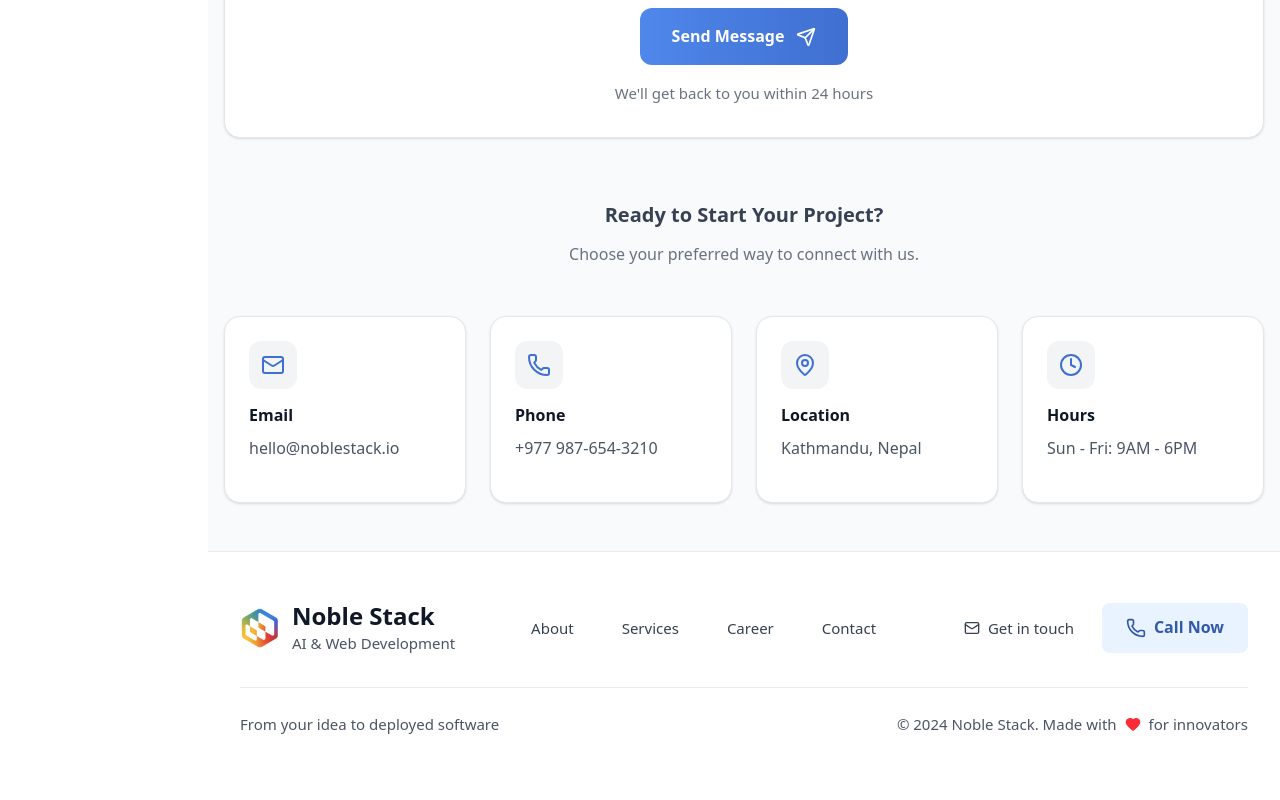
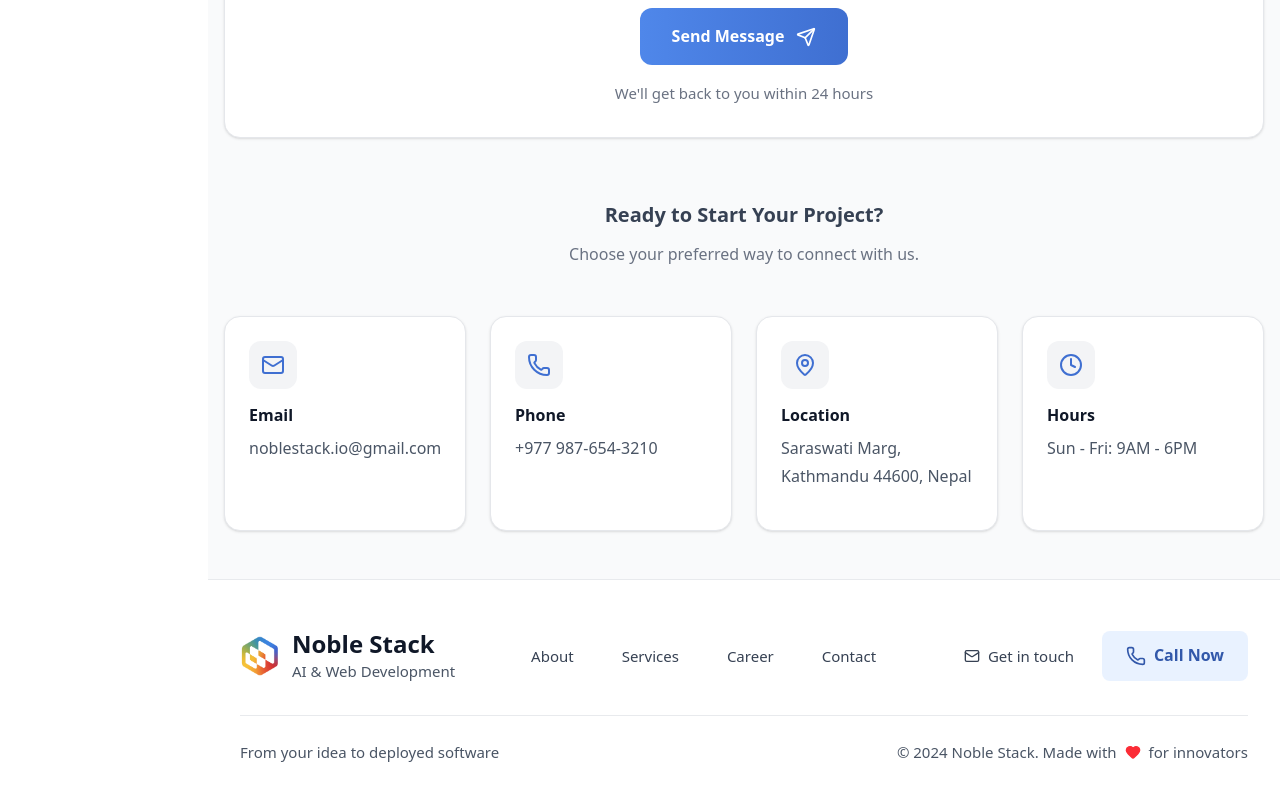
Before and after one commit to om202/NobleStack, a Next.js app: page /Contact in a window 1280 px wide. Shown: the part 888-1688 px from the top of the page. Built offline with nearby package versions, Linux system fonts and the light colour scheme.

Commit message:
update email and address

```diff
--- a/src/app/About/layout.tsx
+++ b/src/app/About/layout.tsx
@@ -78,11 +78,11 @@ export default function AboutLayout({
             logo: "https://noblestack.io/nbl.png",
             description: "Noble Stack is a leading technology company based in Kathmandu, Nepal, specializing in AI development, modern web applications, and intelligent automation solutions for clients across Nepal and South Asia.",
             foundingDate: "2019",
-            email: "hello@noblestack.io",
+            email: "noblestack.io@gmail.com",
             telephone: "+977-1-XXXXXXX",
             address: {
               "@type": "PostalAddress",
-              streetAddress: "Kathmandu",
+              streetAddress: "Saraswati Marg, Kathmandu 44600, Nepal",
               addressLocality: "Kathmandu",
               addressRegion: "Bagmati Province",
               postalCode: "44600",
--- a/src/app/About/page.tsx
+++ b/src/app/About/page.tsx
@@ -25,13 +25,7 @@ export default function About() {
       image: "/ved.png",
       bio: "",
     },
-    {
-      name: "Pooja",
-      role: "COO",
-      expertise: "Operations Management\nProcess Optimization",
-      image: "/placeholder-avatar.png",
-      bio: "",
-    },
+
     {
       name: "Omprakash",
       role: "CTO",
@@ -40,10 +34,10 @@ export default function About() {
       bio: "",
     },
     {
-      name: "Ranjit",
-      role: "Full Stack Intern",
-      expertise: "Web Development\nModern Frameworks",
-      image: "/ranjit.png",
+      name: "Hesamullah",
+      role: "Marketing Lead",
+      expertise: "Growth Strategy\nDigital Marketing",
+      image: "/Hesamullah.png",
       bio: "",
     },
   ];
--- a/src/app/Career/layout.tsx
+++ b/src/app/Career/layout.tsx
@@ -93,7 +93,7 @@ export default function CareerLayout({
               "@type": "Place",
               address: {
                 "@type": "PostalAddress",
-                streetAddress: "Kathmandu",
+                streetAddress: "Saraswati Marg, Kathmandu 44600, Nepal",
                 addressLocality: "Kathmandu",
                 addressRegion: "Bagmati Province",
                 postalCode: "44600",
@@ -136,7 +136,7 @@ export default function CareerLayout({
             },
             applicationContact: {
               "@type": "ContactPoint",
-              email: "careers@noblestack.io",
+              email: "noblestack.io@gmail.com",
               contactType: "HR",
               telephone: "+977-1-XXXXXXX"
             }
@@ -157,7 +157,7 @@ export default function CareerLayout({
             description: "Join our team of passionate developers, designers, and innovators working on cutting-edge AI and web development projects from our Kathmandu office, serving clients across Nepal and South Asia.",
             address: {
               "@type": "PostalAddress",
-              streetAddress: "Kathmandu",
+              streetAddress: "Saraswati Marg, Kathmandu 44600, Nepal",
               addressLocality: "Kathmandu",
               addressRegion: "Bagmati Province",
               postalCode: "44600",
--- a/src/app/Contact/layout.tsx
+++ b/src/app/Contact/layout.tsx
@@ -77,7 +77,7 @@ export default function ContactLayout({
               {
                 "@type": "ContactPoint",
                 telephone: "+977-1-XXXXXXX",
-                email: "hello@noblestack.io",
+                email: "noblestack.io@gmail.com",
                 contactType: "Customer Service",
                 areaServed: ["Nepal", "South Asia"],
                 availableLanguage: ["English", "Nepali"],
@@ -93,21 +93,21 @@ export default function ContactLayout({
               {
                 "@type": "ContactPoint",
                 contactType: "Technical Support",
-                email: "support@noblestack.io",
+                email: "noblestack.io@gmail.com",
                 areaServed: ["Nepal", "South Asia"],
                 availableLanguage: ["English", "Nepali"]
               },
               {
                 "@type": "ContactPoint",
                 contactType: "Sales",
-                email: "sales@noblestack.io",
+                email: "noblestack.io@gmail.com",
                 areaServed: ["Nepal", "South Asia"],
                 availableLanguage: ["English", "Nepali"]
               }
             ],
             address: {
               "@type": "PostalAddress",
-              streetAddress: "Kathmandu",
+              streetAddress: "Saraswati Marg, Kathmandu 44600, Nepal",
               addressLocality: "Kathmandu",
               addressRegion: "Bagmati Province",
               postalCode: "44600",
@@ -138,10 +138,10 @@ export default function ContactLayout({
             "@id": "https://noblestack.io/Contact",
             url: "https://noblestack.io",
             telephone: "+977-1-XXXXXXX",
-            email: "hello@noblestack.io",
+            email: "noblestack.io@gmail.com",
             address: {
               "@type": "PostalAddress",
-              streetAddress: "Kathmandu",
+              streetAddress: "Saraswati Marg, Kathmandu 44600, Nepal",
               addressLocality: "Kathmandu",
               addressRegion: "Bagmati Province",
               postalCode: "44600",
--- a/src/app/Contact/page.tsx
+++ b/src/app/Contact/page.tsx
@@ -189,7 +189,7 @@ export default function Contact() {
             <div className="grid grid-cols-1 md:grid-cols-2 lg:grid-cols-4 gap-6">
               <ServiceCard
                 name="Email"
-                description="hello@noblestack.io"
+                description="noblestack.io@gmail.com"
                 icon={Mail}
               />
               <ServiceCard
@@ -199,7 +199,7 @@ export default function Contact() {
               />
               <ServiceCard
                 name="Location"
-                description="Kathmandu, Nepal"
+                description="Saraswati Marg, Kathmandu 44600, Nepal"
                 icon={MapPin}
               />
               <ServiceCard
--- a/src/app/Home/layout.tsx
+++ b/src/app/Home/layout.tsx
@@ -78,7 +78,7 @@ export default function HomeLayout({
             url: "https://noblestack.io",
             address: {
               "@type": "PostalAddress",
-              streetAddress: "Kathmandu",
+              streetAddress: "Saraswati Marg, Kathmandu 44600, Nepal",
               addressLocality: "Kathmandu",
               addressRegion: "Bagmati Province",
               postalCode: "44600",
@@ -100,7 +100,7 @@ export default function HomeLayout({
               }
             ],
             telephone: "+977-1-XXXXXXX",
-            email: "hello@noblestack.io",
+            email: "noblestack.io@gmail.com",
             potentialAction: {
               "@type": "SearchAction",
               target: "https://noblestack.io/search?q={search_term_string}",
--- a/src/app/layout.tsx
+++ b/src/app/layout.tsx
@@ -119,7 +119,7 @@ export default function RootLayout({
               description: "Leading AI and web development company in Kathmandu, Nepal providing cutting-edge solutions across South Asia.",
               address: {
                 "@type": "PostalAddress",
-                streetAddress: "Kathmandu",
+                streetAddress: "Saraswati Marg, Kathmandu 44600, Nepal",
                 addressLocality: "Kathmandu",
                 addressRegion: "Bagmati Province",
                 postalCode: "44600",
@@ -154,7 +154,7 @@ export default function RootLayout({
                 geoRadius: "1000000"
               },
               telephone: "+977-1-XXXXXXX",
-              email: "hello@noblestack.io",
+              email: "noblestack.io@gmail.com",
               priceRange: "$$",
               foundingDate: "2019",
               currenciesAccepted: ["NPR", "USD"],
--- a/src/components/AlbumArtTeam.tsx
+++ b/src/components/AlbumArtTeam.tsx
@@ -3,6 +3,7 @@
 import { useEffect, useState } from "react";
 import Image from "next/image";
 import { User } from "lucide-react";
+import CTAButton from "./CTAButton";
 
 interface TeamMember {
   name: string;
@@ -32,9 +33,9 @@ export default function AlbumArtTeam({
 
   const shouldShowPlaceholder = (image: string, index: number) => {
     return !image ||
-           image === '' ||
-           image.includes('placeholder') ||
-           imageErrors[index];
+      image === '' ||
+      image.includes('placeholder') ||
+      imageErrors[index];
   };
 
   const handleImageError = (index: number) => {
@@ -75,9 +76,8 @@ export default function AlbumArtTeam({
     } else {
       // Hidden cards
       return {
-        transform: `translateX(${
-          position > teamMembers.length / 2 ? -200 : 200
-        }px) scale(0.8)`,
+        transform: `translateX(${position > teamMembers.length / 2 ? -200 : 200
+          }px) scale(0.8)`,
         zIndex: 1,
       };
     }
@@ -138,6 +138,11 @@ export default function AlbumArtTeam({
           Our diverse team of experts brings together years of experience in
           technology, design, and business strategy.
         </p>
+        <div className="mt-6 flex justify-center">
+          <CTAButton href="/Career" variant="primary">
+            Interested to Join Us?
+          </CTAButton>
+        </div>
       </div>
     </div>
   );
--- a/src/components/common/Footer.tsx
+++ b/src/components/common/Footer.tsx
@@ -47,7 +47,7 @@ export default function Footer() {
           {/* Contact */}
           <div className="flex flex-col sm:flex-row items-center gap-3 sm:gap-4">
             <a
-              href="mailto:hello@noblestack.io"
+              href="mailto:noblestack.io@gmail.com"
               className="flex items-center gap-2 text-gray-700 hover:text-nobleblue-600 hover:bg-gray-100/50 px-3 py-2 rounded-lg transition-colors duration-200"
             >
               <Mail className="w-4 h-4" />
```
Also changed, not shown: public/Hesamullah.png (added).
